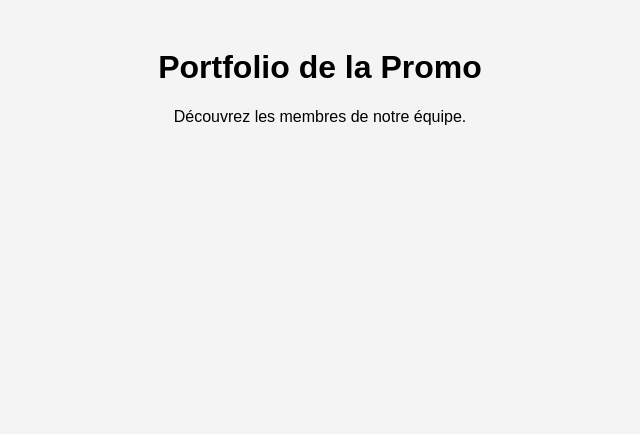
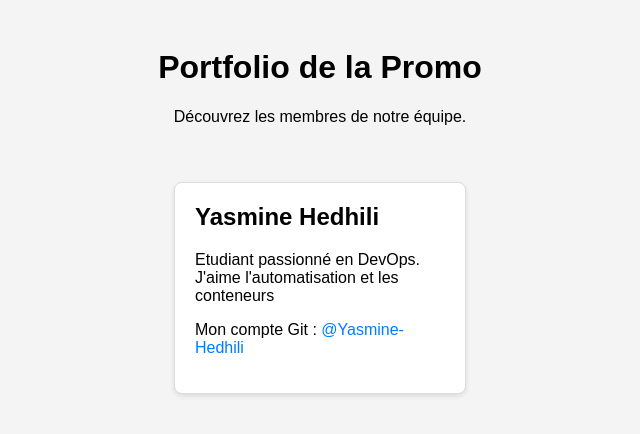
Before and after one commit to wiem-kb/tp_g3_devops_collaboration, a plain HTML site: page index.html in a window 1280 px wide. Shown: the whole page, without its empty margins (320-960 px from the left). Drawn offline with Linux system fonts and the light colour scheme.

Commit message:
ajouter la carte de Yasmine Hedhili

```diff
--- a/index.html
+++ b/index.html
@@ -13,7 +13,13 @@
     </header>
     <main>
         <section class="card-container">
-            <!-- Les cartes des étudiants seront ajoutées ici -->
+            <div class="card">
+                <h2>Yasmine Hedhili</h2>
+                <p>Etudiant passionné en DevOps. J'aime l'automatisation et les conteneurs </p>
+                <p>Mon compte Git : <a href="https://github.com/Yasmine-Hedhili" target="blank">@Yasmine-Hedhili</a> </p>
+
+            </div>
+
         </section>
     </main>
 </body>
```
